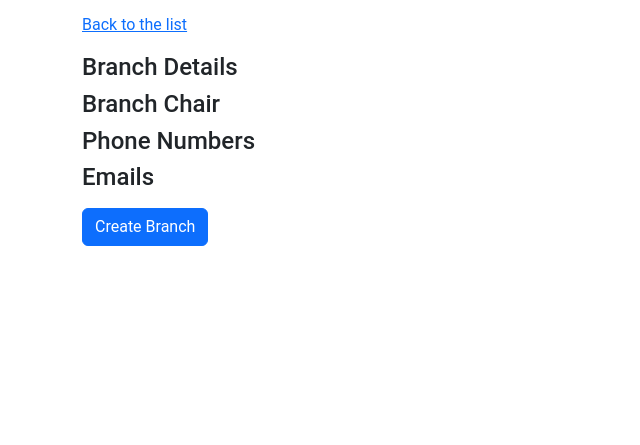
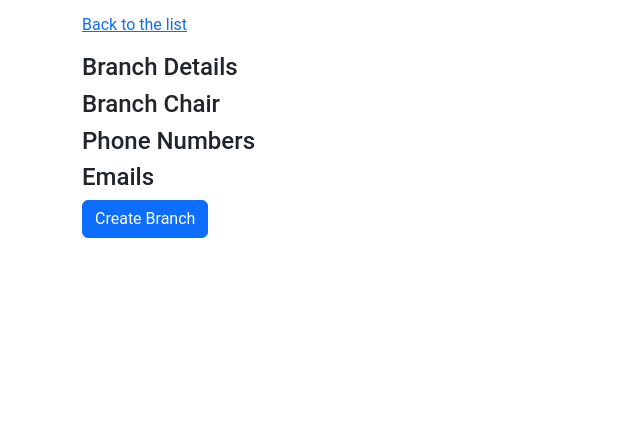
Before and after one commit to vldkurov/uwc-pro, a Django app: template templates/locations/manage/branch/form.html in a window 1280 px wide. Shown: the part 159-604 px from the top of the page, without its empty margins (0-640 px from the left). Run offline with Django 5.2, Linux system fonts and the light colour scheme; the template is opened without the code that fills it, so the values that code supplies are empty; some libraries are stand-ins or nearby versions.

Commit message:
branch form template

```diff
--- a/templates/locations/manage/branch/form.html
+++ b/templates/locations/manage/branch/form.html
@@ -97,7 +97,7 @@
             {#                <i class="bi bi-plus-circle fs-6"></i>#}
             {#            </button>#}
         </div>
-        <button type="submit" class="btn btn-primary mt-2">
+        <button type="submit" class="btn btn-primary mb-2">
             {% if is_edit %}
                 Save Changes
             {% else %}
```
